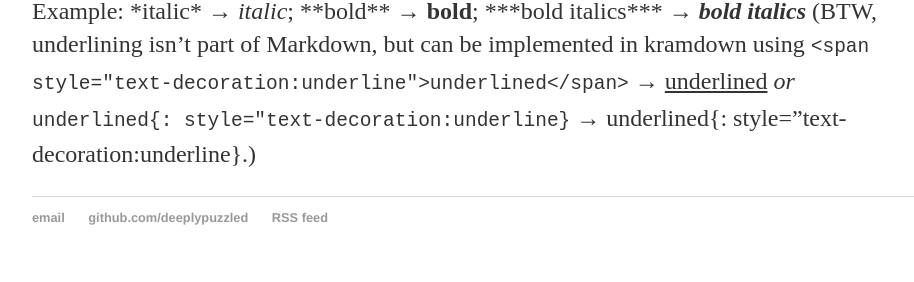
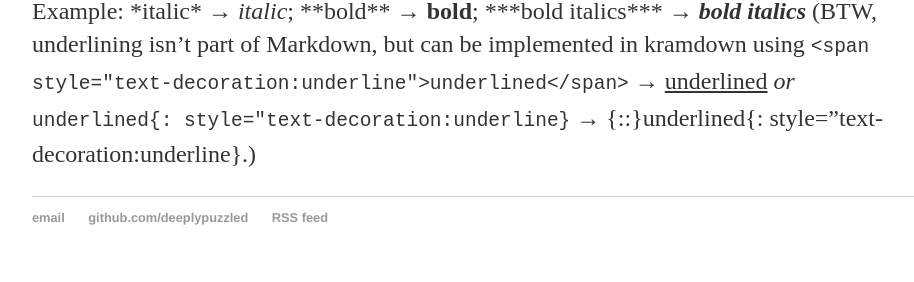
Before and after one commit to deeplypuzzled/deeplypuzzled.github.io, a Jekyll site: the page built from guide/index.md, in a window 1280 px wide. Shown: the part 616-898 px from the top of the page, without its empty margins (160-1074 px from the left). Built offline with Jekyll 4.4.1, drawn with Linux system fonts in a browser that asks for light colours.

Commit message:
Update index.md
Attempt to make underline work

```diff
--- a/guide/index.md
+++ b/guide/index.md
@@ -17,4 +17,4 @@
 For italics (light emphasis), use a single asterisk or underscore at start and end; for bold (strong emphasis), use two asterisks or underscores.
 
 Example: \*italic\* &#8594; *italic*; \*\*bold\*\* &#8594; **bold**; \*\*\*bold italics\*\*\* &#8594; ***bold italics***
-(BTW, underlining isn't part of Markdown, but can be implemented in kramdown using `<span style="text-decoration:underline">underlined</span>`  &#8594; <span style="text-decoration:underline">underlined</span> *or* `underlined{: style="text-decoration:underline}`  &#8594; underlined{: style="text-decoration:underline}.)
+(BTW, underlining isn't part of Markdown, but can be implemented in kramdown using `<span style="text-decoration:underline">underlined</span>`  &#8594; <span style="text-decoration:underline">underlined</span> *or* `underlined{: style="text-decoration:underline}`  &#8594; {::}underlined{: style="text-decoration:underline}.)
```
